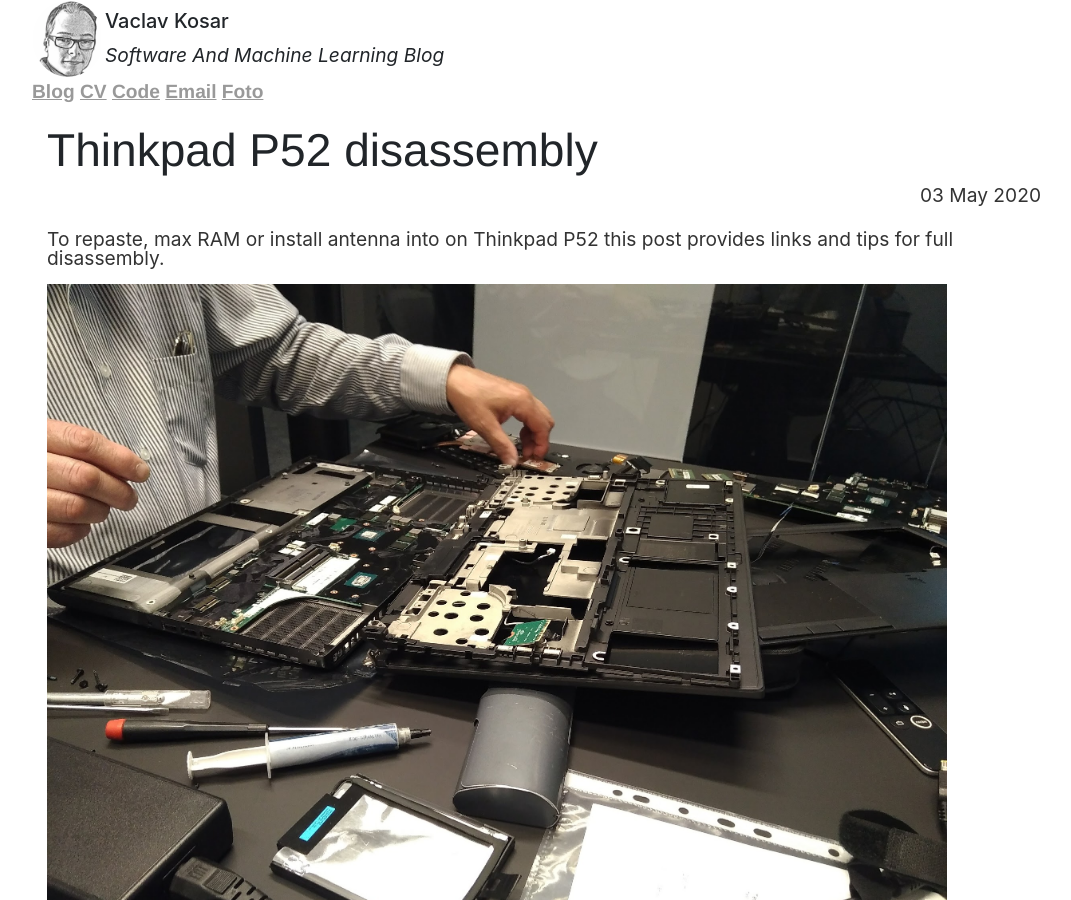
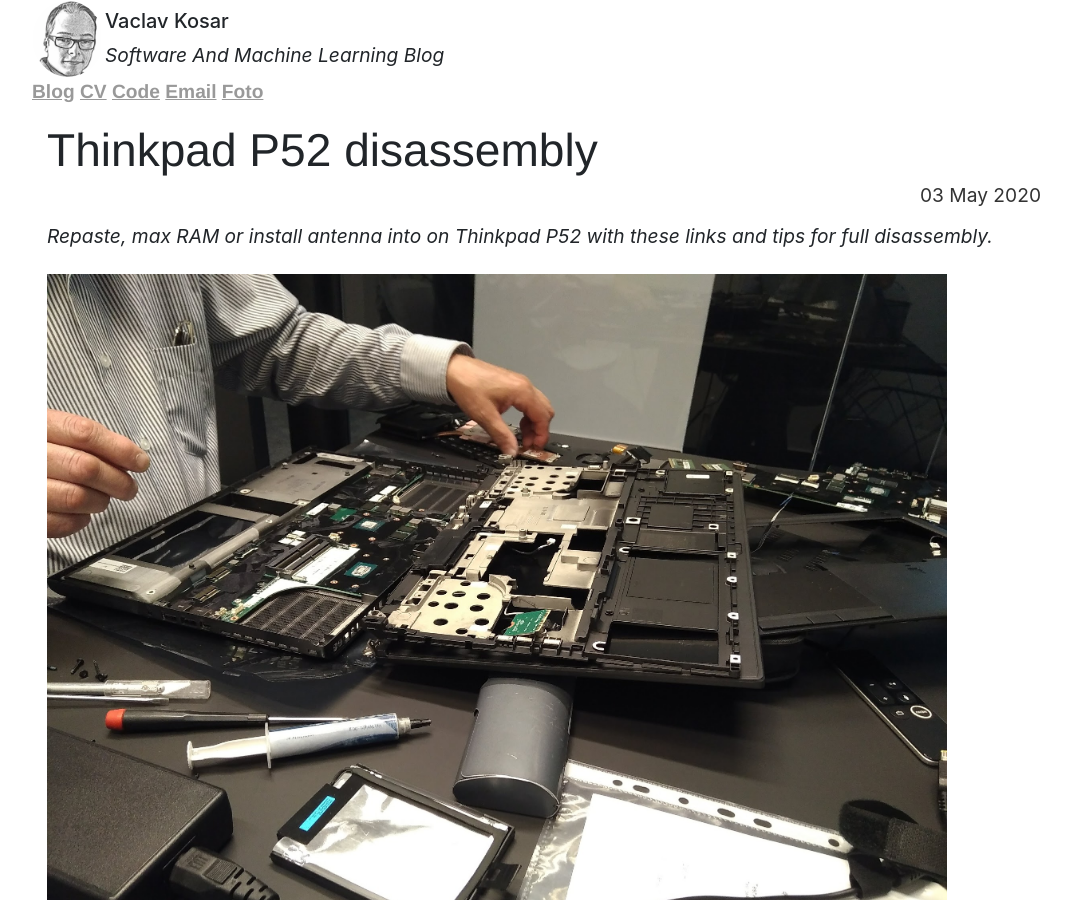
Before and after one commit to vackosar/vackosar.github.io, a Jekyll site: the page built from _posts/2020-05-03-P52-disassembly.md, in a window 1280 px wide and 900 px high. Shown: the whole window, without its empty margins (96-1167 px from the left). Built offline with Jekyll 4.4.1, drawn with Linux system fonts in a browser that asks for light colours; nearby versions of some CDN libraries; library files that are not in the unit come from our copies; comment, search, counter and statistics services are not loaded.

Commit message:
fix disassembly

```diff
--- a/_posts/2020-05-03-P52-disassembly.md
+++ b/_posts/2020-05-03-P52-disassembly.md
@@ -2,9 +2,15 @@
 layout: post
 title: "Thinkpad P52 disassembly"
 date: 2020-05-03
+categories: electronics
+description: Repaste, max RAM or install antenna into on Thinkpad P52 with these links and tips for full disassembly.
+permalink: /:categories/:title
+image: https://raw.githubusercontent.com/vackosar/vackosar.github.io/master/images/2020-05-03-p52-disassembly.jpg
+redirect_from:
+  - /2020/04/19/P52-disassembly.html
+  - /2020/05/03/P52-disassembly.html
 ---
 
-To repaste, max RAM or install antenna into on Thinkpad P52 this post provides links and tips for full disassembly.
 
 <p><img src="https://raw.githubusercontent.com/vackosar/vackosar.github.io/master/images/2020-05-03-p52-disassembly.jpg" alt="P52 Disassembly" width="100%"/></p>
 
```
